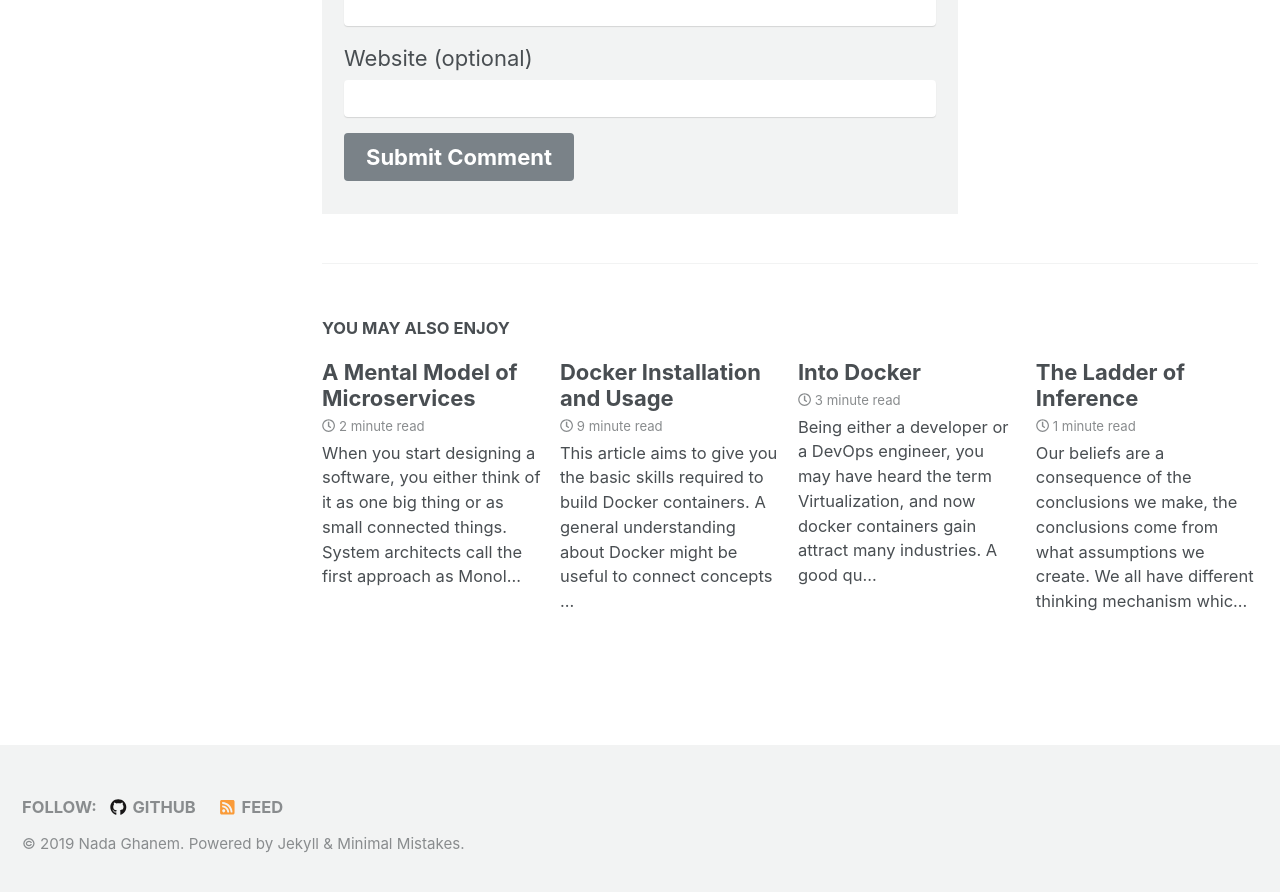
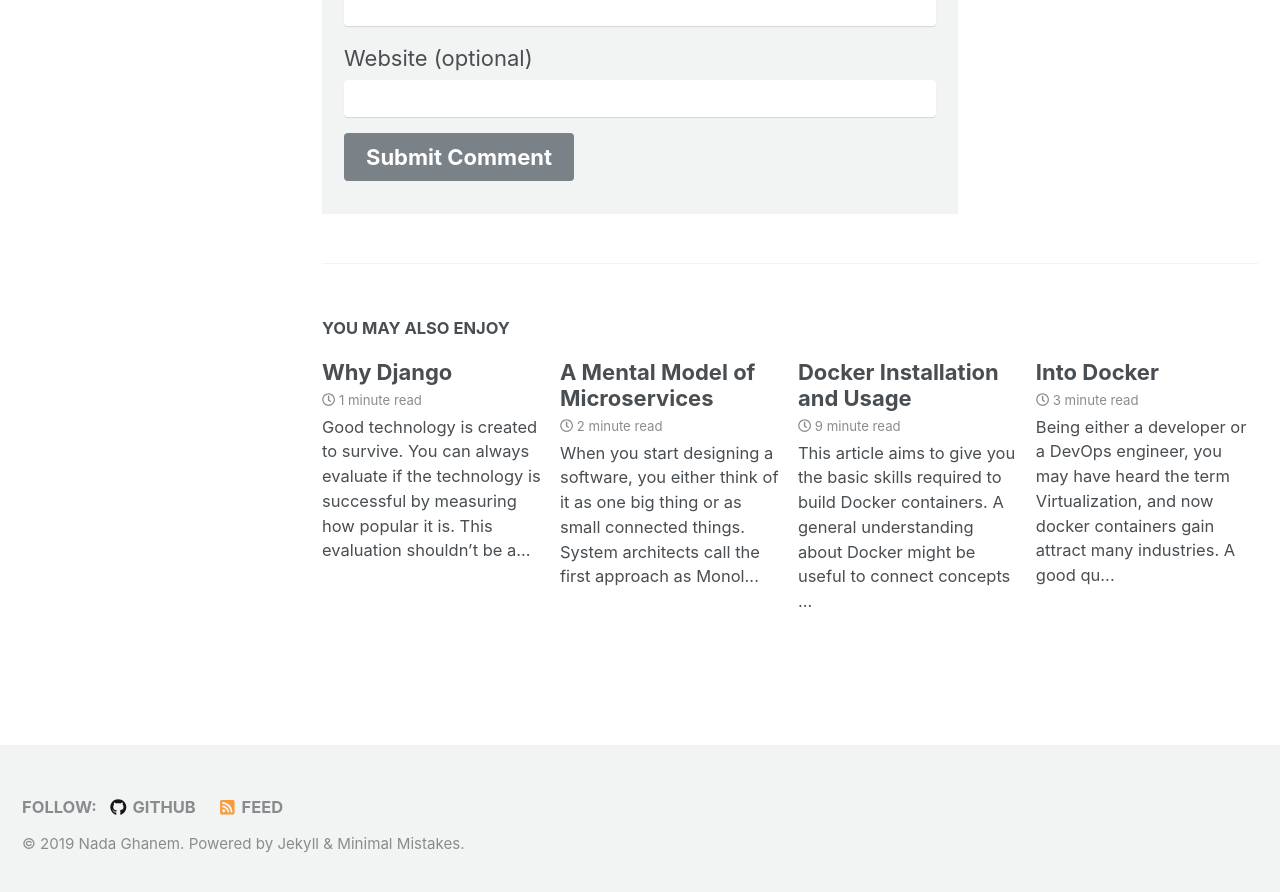
Before and after one commit to nadaa/nadaa.github.io, a Jekyll site: the page built from _posts/2018-07-17-rbk.markdown, in a window 1280 px wide and 900 px high, scrolled down 4306 px. Shown: the top 892 px of the window. Built offline with Jekyll 4.4.1, drawn with Linux system fonts in a browser that asks for light colours; nearby versions of some CDN libraries; part of the change alters nothing that is shown.

Commit message:
Update 2019-01-05-why-django.markdown

```diff
--- a/_posts/2019-01-05-why-django.markdown
+++ b/_posts/2019-01-05-why-django.markdown
@@ -1,24 +1,28 @@
 ---
-published: false
+layout: single
+title:  "Why Django"
+categories: backend
+comments: true
+author: nadaghanem
 ---
 
-Intro to Django, start with statistics, some facts about django
-history,
+Good technology is created to survive. You can always evaluate if the technology is successful by measuring how popular it is. This evaluation shouldn't be a win-lose process, each technology has pros and cons, and each has a strength in a specific area.
+Lately, I got to know about Django. It's a web framework based on python. Django was built in 2003 by Lawrence Journal-World newspaper team, a group of programmers developed Django while refactoring their code in building the newspaper website. Django is a web framework and is constructed on a group of libraries, allowing you to build a complete web app. When we say it is a framework, means, it is a big tool, they even use the "battery included' phrase to describe it, Django includes many things needed to build an efficient, scalable, and secured web app.
 
-Cretieria for a good web framework
+## Django mertits
 
-- learnibility (how fast to learn)
-  Active dev commuinty (releases) support, good documentation and continous upgrading
+Below are the criteria that make Django attractive web framework
 
-- openionated vs. unopenioated
-
-- http request handling
-- security
-- scalability
-- caching support
+- Learnability: It's an open source with well-written documentation. Django is easy to learn, it only requires knowledge of python.
+- Active community: Django has an active development community. The current release is Django2, which will be enhanced in a new release in the future.
+- Opinionated: Django follows specific design patterns, Django app consists of a group of pieced (apps), there is only a certain way to glue these pieces together.
+- Handling Http: Django handle HTTP requests elegantly, moreover, Django Rest Framework will make your life easier.
+- Security: Django is packed with different security libraries to protect your site from the most common vulnerable attacks such as (csfr, xss, sql injection..etc)
+- Admin system: Django has a manage.py utility, allowing developers to run different commands to setup Django app quickly.
+- Scalability: "scalable system doesn't need to change when the size of the problem changes". Django can handle the increase of data load and the size of the app, as well as maintaining the app is affordable.
 
 
 
-Resources
+### Resources
 https://symfony.com/ten-criteria
 https://developer.mozilla.org/en-US/docs/Learn/Server-side/First_steps/Web_frameworks
```
